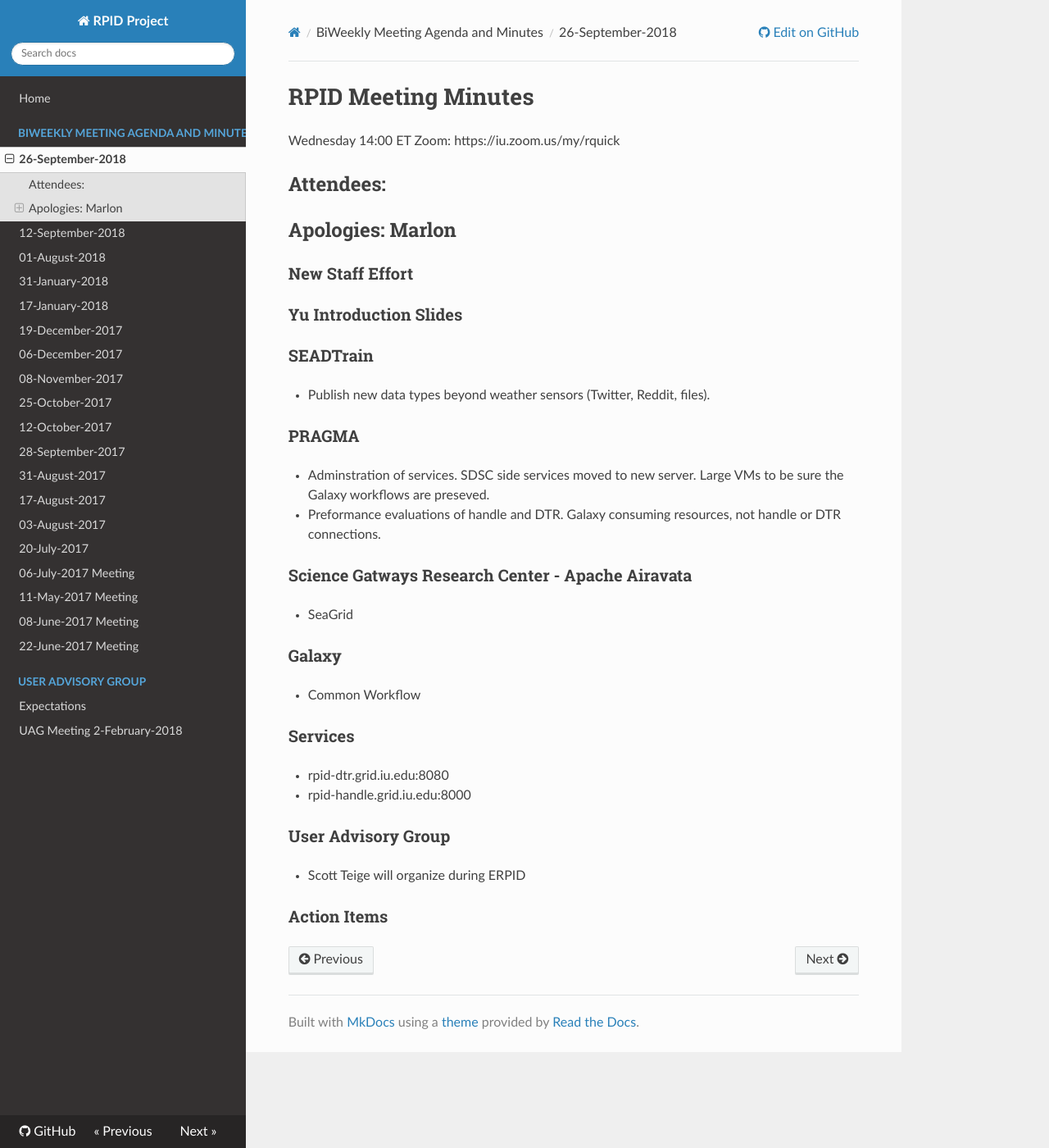
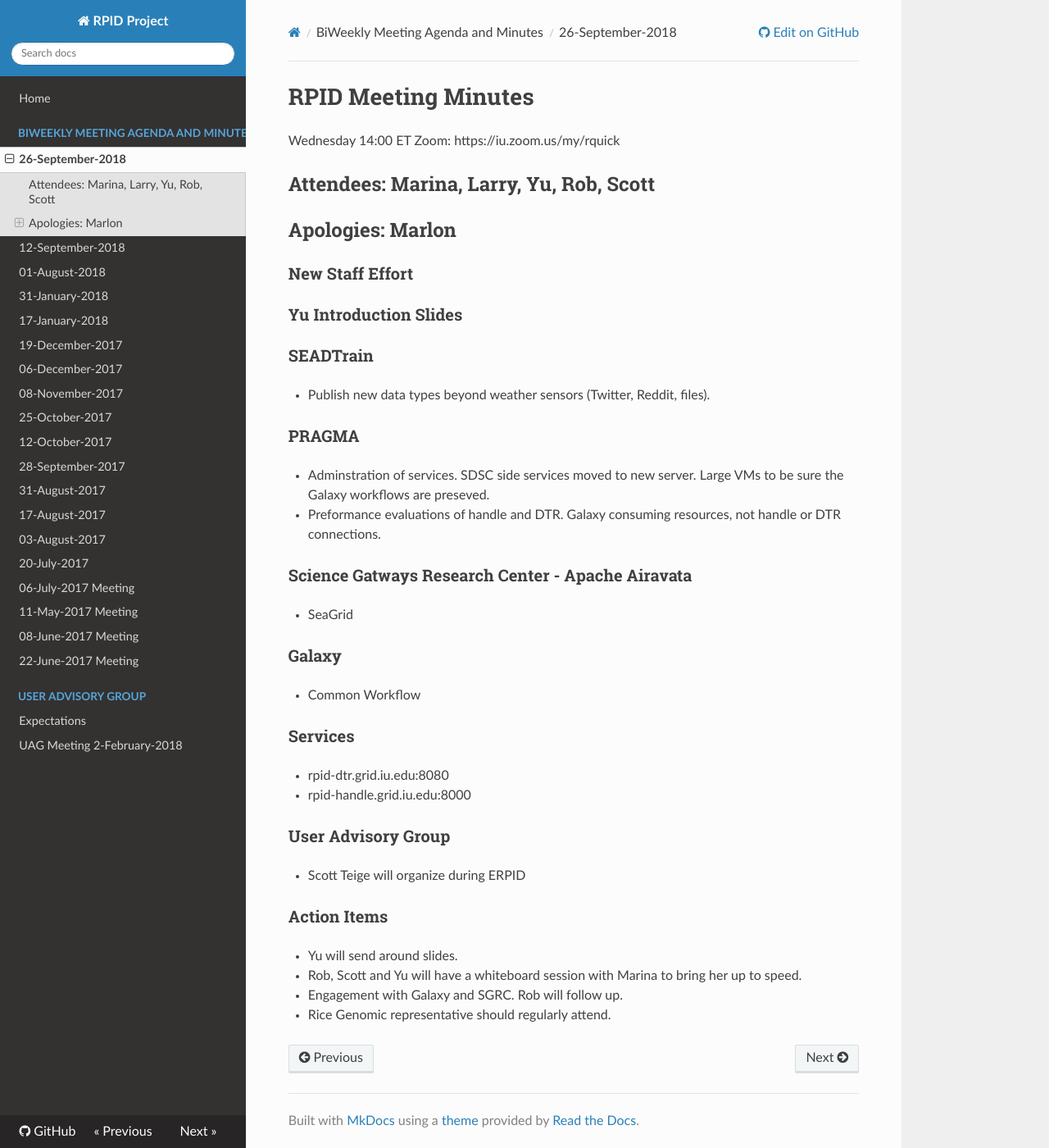
Before and after one commit to rpidproject/rpid, an MkDocs documentation site: the page built from docs/26-September-2018.md, in a window 1280 px wide and 1400 px high. Shown: the whole window at 82% size. Built offline with MkDocs 1.6.1, drawn with Linux system fonts in a browser that asks for light colours; nearby versions of some CDN libraries; old or Windows-style settings are respelled for this version of MkDocs.

Commit message:
Update 26-September-2018.md

```diff
--- a/docs/26-September-2018.md
+++ b/docs/26-September-2018.md
@@ -5,7 +5,7 @@
 Wednesday 14:00 ET
 Zoom: https://iu.zoom.us/my/rquick
 
-## Attendees:
+## Attendees: Marina, Larry, Yu, Rob, Scott
 ## Apologies: Marlon
 
 ### New Staff Effort
@@ -33,3 +33,7 @@ Zoom: https://iu.zoom.us/my/rquick
    * Scott Teige will organize during ERPID
 
 ### Action Items
+   * Yu will send around slides.
+   * Rob, Scott and Yu will have a whiteboard session with Marina to bring her up to speed.
+   * Engagement with Galaxy and SGRC. Rob will follow up.
+   * Rice Genomic representative should regularly attend.
```
